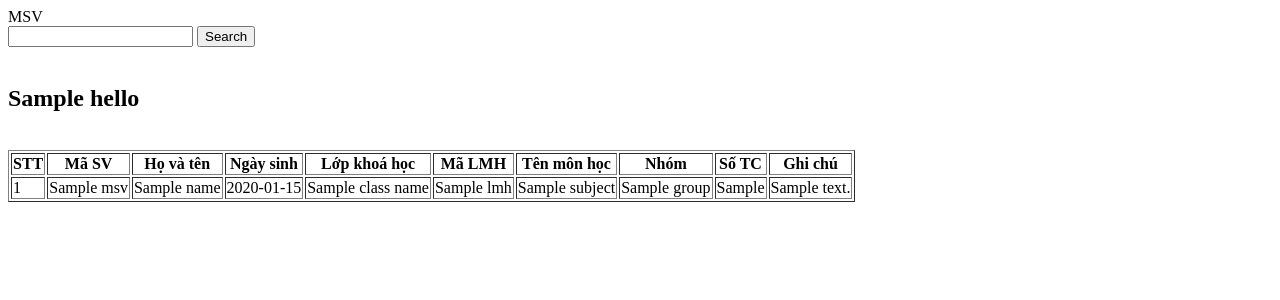
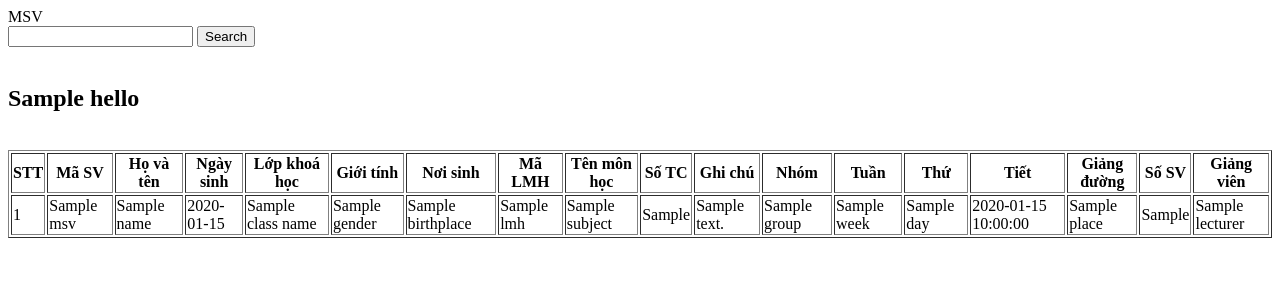
Before and after one commit to phuongmt3/VNU_Route_Planner, a Flask app: template website/templates/index.html in a window 1280 px wide. Shown: the top 300 px of the page. Run offline with Flask 2, Linux system fonts and the light colour scheme; the template is opened without the code that fills it: most values are stand-ins (such as "Sample title", 1, 10 or a date in 2020).

Commit message:
simple clone school page

```diff
--- a/Dump20220918.sql
+++ b/Dump20220920.sql
@@ -108,6 +108,8 @@ CREATE TABLE `sinhvien` (
   `Tên` varchar(255) NOT NULL,
   `Ngày_sinh` date DEFAULT NULL,
   `Lớp_khóa_học` varchar(255) DEFAULT NULL,
+  `Giới_tính` varchar(10) DEFAULT NULL,
+  `Nơi_sinh` varchar(45) DEFAULT NULL,
   PRIMARY KEY (`MSV`)
 ) ENGINE=InnoDB DEFAULT CHARSET=utf8mb4 COLLATE=utf8mb4_0900_ai_ci;
 /*!40101 SET character_set_client = @saved_cs_client */;
@@ -118,7 +120,7 @@ CREATE TABLE `sinhvien` (
 
 LOCK TABLES `sinhvien` WRITE;
 /*!40000 ALTER TABLE `sinhvien` DISABLE KEYS */;
-INSERT INTO `sinhvien` VALUES (21020021,'Nguyễn Việt Anh Khoa','2003-02-10','QH-2021-I/CQ-J'),(21020537,'Lê Thanh Bình','2003-02-06','QH-2021-I/CQ-J'),(21020552,'Mai Tú Phương','2003-11-09','QH-2021-I/CQ-J');
+INSERT INTO `sinhvien` VALUES (21020021,'Nguyễn Việt Anh Khoa','2003-02-10','QH-2021-I/CQ-J','Nam','Hà Nội'),(21020537,'Lê Thanh Bình','2003-02-06','QH-2021-I/CQ-J','Nam','Hà Nội'),(21020552,'Mai Tú Phương','2003-11-09','QH-2021-I/CQ-J','Nữ','Hà Nội');
 /*!40000 ALTER TABLE `sinhvien` ENABLE KEYS */;
 UNLOCK TABLES;
 /*!40103 SET TIME_ZONE=@OLD_TIME_ZONE */;
@@ -131,4 +133,4 @@ UNLOCK TABLES;
 /*!40101 SET COLLATION_CONNECTION=@OLD_COLLATION_CONNECTION */;
 /*!40111 SET SQL_NOTES=@OLD_SQL_NOTES */;
 
--- Dump completed on 2022-09-18 17:53:14
+-- Dump completed on 2022-09-20 17:25:28
--- a/website/templates/index.html
+++ b/website/templates/index.html
@@ -20,11 +20,19 @@
             <th>Họ và tên</th>
             <th>Ngày sinh</th>
             <th>Lớp khoá học</th>
+            <th>Giới tính</th>
+            <th>Nơi sinh</th>
             <th>Mã LMH</th>
             <th>Tên môn học</th>
-            <th>Nhóm</th>
             <th>Số TC</th>
             <th>Ghi chú</th>
+            <th>Nhóm</th>
+            <th>Tuần</th>
+            <th>Thứ</th>
+            <th>Tiết</th>
+            <th>Giảng đường</th>
+            <th>Số SV</th>
+            <th>Giảng viên</th>
         </tr>
         {% for i in range(subjectList |length): %}
         <tr>
@@ -33,11 +41,19 @@
             <td>{{ name }}</td>
             <td>{{ birthdate }}</td>
             <td>{{ class_name }}</td>
+            <td>{{ gender }}</td>
+            <td>{{ birthplace }}</td>
             <td>{{ subjectList[i].LMH }}</td>
             <td>{{ subjectList[i].LMHName }}</td>
-            <td>{{ subjectList[i].group }}</td>
             <td>{{ subjectList[i].TC }}</td>
             <td>{{ subjectList[i].note }}</td>
+            <td>{{ subjectList[i].group }}</td>
+            <td>{{ subjectList[i].week }}</td>
+            <td>{{ subjectList[i].day }}</td>
+            <td>{{ subjectList[i].time }}</td>
+            <td>{{ subjectList[i].place }}</td>
+            <td>{{ subjectList[i].svCnt }}</td>
+            <td>{{ subjectList[i].lecturer }}</td>
         </tr>
         {% endfor %}
     </table>
```
Also changed, not shown: website/__init__.py (+0 -17 lines), website/views.py (+19 -9 lines).
